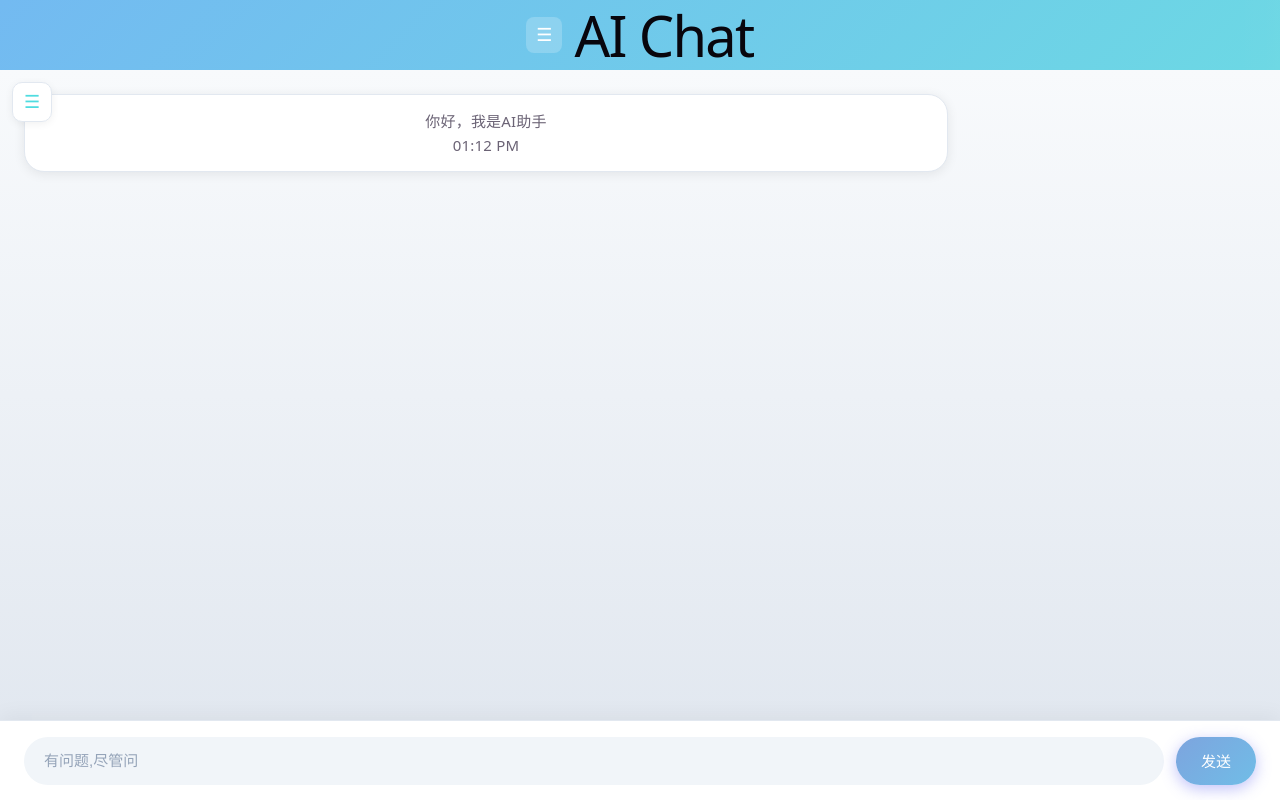
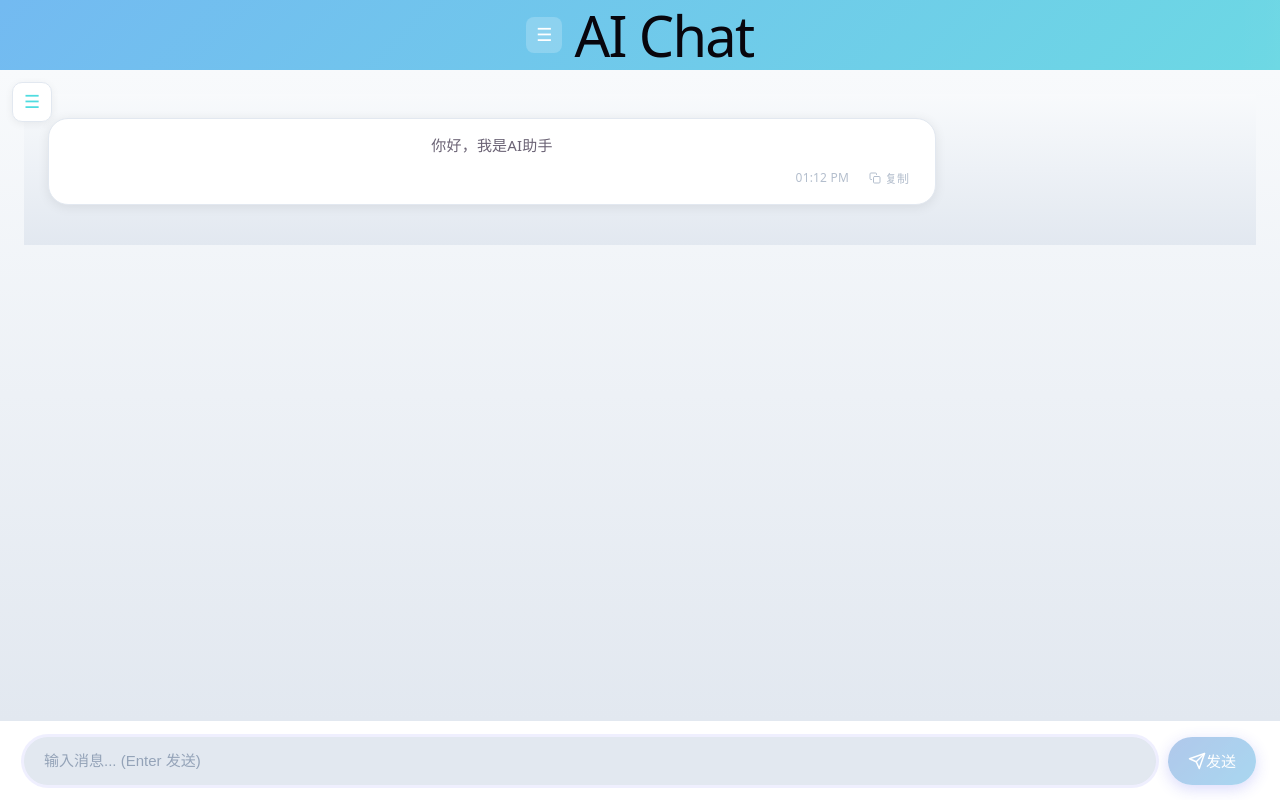
Before and after one commit to raccoan/ai-chat-demo, a React (Vite) app: page /chat/13b56b64-14df-4efa-8edf-567d80291c27 in a window 1280 px wide. Built offline with nearby package versions, Linux system fonts and the light colour scheme; no server answers.

Commit message:
修改样式-回到底部按钮不显示

```diff
--- a/src/App.css
+++ b/src/App.css
@@ -403,3 +403,182 @@ body {
 .conversation-item-wrapper {
   position: relative;
 }
+/* ========== 新增样式 ========== */
+
+.message-footer {
+  display: flex;
+  justify-content: flex-end;
+  align-items: center;
+  gap: 12px;
+  margin-top: 8px;
+  font-size: 12px;
+  color: #94a3b8;
+  opacity: 0.7;
+  /* 始终可见，但半透明不突兀 */
+  transition: opacity 0.2s ease;
+}
+
+.message-footer:hover {
+  opacity: 1;
+  /* 鼠标悬停时更明显 */
+}
+
+.copy-btn {
+  background: transparent;
+  border: none;
+  display: flex;
+  align-items: center;
+  gap: 4px;
+  cursor: pointer;
+  color: #94a3b8;
+  font-size: 12px;
+  padding: 4px 8px;
+  border-radius: 6px;
+  transition: all 0.2s;
+}
+
+.copy-btn span {
+  font-size: 12px;
+}
+
+.copy-btn:hover {
+  background: #f1f5f9;
+  color: #3b82f6;
+}
+
+.message:hover .message-footer {
+  opacity: 1;
+}
+
+.copy-btn {
+  background: transparent;
+  border: none;
+  display: flex;
+  align-items: center;
+  gap: 4px;
+  cursor: pointer;
+  color: #94a3b8;
+  font-size: 12px;
+  padding: 4px 8px;
+  border-radius: 6px;
+  transition: all 0.2s;
+}
+
+.copy-btn span {
+  font-size: 12px;
+}
+
+.copy-btn:hover {
+  background: #f1f5f9;
+  color: #3b82f6;
+}
+/* 打字指示器（三个跳动点） */
+.typing-indicator {
+  display: flex;
+  gap: 6px;
+  align-items: center;
+  padding: 12px 16px;
+  background: white;
+  border-radius: 20px;
+  width: fit-content;
+  margin-bottom: 16px;
+  box-shadow: 0 2px 8px rgba(0, 0, 0, 0.05);
+}
+
+.typing-indicator span {
+  width: 8px;
+  height: 8px;
+  background: #94a3b8;
+  border-radius: 50%;
+  animation: bounce 1.4s infinite ease-in-out both;
+}
+
+.typing-indicator span:nth-child(1) {
+  animation-delay: -0.32s;
+}
+
+.typing-indicator span:nth-child(2) {
+  animation-delay: -0.16s;
+}
+
+@keyframes bounce {
+
+  0%,
+  80%,
+  100% {
+    transform: scale(0.6);
+    opacity: 0.5;
+  }
+
+  40% {
+    transform: scale(1);
+    opacity: 1;
+  }
+}
+
+/* 确保 .chat-container 作为相对定位容器 */
+.chat-container {
+  position: relative;
+  /* 关键！为绝对定位按钮提供锚点 */
+}
+
+/* 回到底部按钮样式 */
+.scroll-to-bottom {
+  position: sticky;
+  bottom: 20px;
+  left: calc(100% - 60px);
+  /* 靠右 */
+  width: 44px;
+  height: 44px;
+  border-radius: 50%;
+  background: white;
+  border: 1px solid #e2e8f0;
+  box-shadow: 0 4px 12px rgba(0, 0, 0, 0.1);
+  cursor: pointer;
+  display: flex;
+  align-items: center;
+  justify-content: center;
+  color: #3b82f6;
+  transition: all 0.2s;
+  z-index: 20;
+  margin-left: auto;
+  margin-right: 20px;
+  margin-bottom: 20px;
+  float: right;
+  clear: both;
+}
+
+.scroll-to-bottom:hover {
+  background: #f8fafc;
+  transform: scale(1.05);
+}
+
+
+/* 侧边栏滚动条美化（与主区域一致） */
+.sidebar::-webkit-scrollbar {
+  width: 4px;
+}
+
+.sidebar::-webkit-scrollbar-track {
+  background: #e2e8f0;
+}
+
+.sidebar::-webkit-scrollbar-thumb {
+  background: #cbd5e1;
+  border-radius: 4px;
+}
+
+/* 会话项删除按钮位置微调（原 wrapper 结构） */
+.conversation-item {
+  position: relative;
+}
+
+.delete-conv {
+  position: absolute;
+  right: 12px;
+  top: 50%;
+  transform: translateY(-50%);
+  background: rgba(255, 255, 255, 0.9);
+  border-radius: 6px;
+  padding: 4px;
+}
--- a/src/components/InputBox.tsx
+++ b/src/components/InputBox.tsx
@@ -1,41 +1,61 @@
-import { useState } from 'react'
+// components/InputBox.tsx
+import { useRef, useEffect, useState } from 'react'
+import { FiSend } from 'react-icons/fi'
+import { motion } from 'framer-motion'
 
 interface InputBoxProps {
-  loading?: boolean
+  loading: boolean
   onSend: (text: string) => void
 }
 
-function InputBox(props: InputBoxProps) {
+function InputBox({ loading, onSend }: InputBoxProps) {
   const [text, setText] = useState('')
+  const inputRef = useRef<HTMLInputElement>(null)
+
+  // 自动聚焦输入框
+  useEffect(() => {
+    inputRef.current?.focus()
+  }, [])
 
   const handleSend = () => {
-    if (!text.trim()) return
+    if (!text.trim() || loading) return
+    onSend(text)
+    setText('')
+    // 发送后重新聚焦
+    inputRef.current?.focus()
+  }
 
-    props.onSend(text)
-
-    setText('')
+  const handleKeyPress = (e: React.KeyboardEvent) => {
+    if (e.key === 'Enter' && !e.shiftKey) {
+      e.preventDefault()
+      handleSend()
+    }
   }
 
   return (
     <div className="input-box">
       <input
+        ref={inputRef}
         value={text}
-        onChange={(e) => {
-          setText(e.target.value)
+        onChange={(e) => setText(e.target.value)}
+        onKeyPress={handleKeyPress}
+        placeholder="输入消息... (Enter 发送)"
+        disabled={loading}
+      />
+      <motion.button
+        onClick={handleSend}
+        disabled={loading || !text.trim()}
+        whileTap={{ scale: 0.95 }}     // 点击时轻微缩小，趣味效果
+        animate={{
+          boxShadow: loading
+            ? '0 0 0 0 rgba(99, 102, 241, 0.7)'
+            : '0 4px 15px rgba(99, 102, 241, 0.4)'
         }}
-        placeholder="有问题,尽管问"
-        onKeyDown={(e) => {
-          if (e.key === 'Enter') {
-            handleSend()
-          }
-        }}
-      />
-
-      <button
-        disabled={props.loading}
-        onClick={handleSend}>
-        {props.loading ? '生成中' : '发送'}
-      </button>
+        transition={{ repeat: loading ? Infinity : 0, duration: 0.8 }}
+      >
+        <FiSend size={18} />
+        <span>发送</span>
+      </motion.button>
     </div>
   )
 }
--- a/src/components/MessageItem.tsx
+++ b/src/components/MessageItem.tsx
@@ -1,50 +1,47 @@
+// components/MessageItem.tsx
+import { useState } from 'react'
 import ReactMarkdown from 'react-markdown'
-
 import { Prism as SyntaxHighlighter } from 'react-syntax-highlighter'
-
 import { oneDark } from 'react-syntax-highlighter/dist/esm/styles/prism'
+import { motion } from 'framer-motion'          // ① 导入动画库
+import { FiCopy, FiCheck } from 'react-icons/fi' // ② 复制图标
 
 interface MessageItemProps {
   role: 'user' | 'assistant'
-  content: string,
-  timestamp: number
+  content: string
+  timestamp: number   // 新增时间戳
 }
 
-// MessageItem.tsx
-const formatTime = (timestamp?: number) => {
-  if (!timestamp || isNaN(timestamp)) return ''
-  const date = new Date(timestamp)
-  // 检查是否有效
-  if (isNaN(date.getTime())) return ''
-  return date.toLocaleTimeString([], { hour: '2-digit', minute: '2-digit' })
+function MessageItem(props: MessageItemProps) {
+  const [copied, setCopied] = useState(false)
+
+  const handleCopy = () => {
+    navigator.clipboard.writeText(props.content)
+    setCopied(true)
+    setTimeout(() => setCopied(false), 2000)
   }
 
-// JSX 中
+  // 格式化时间
+  const timeStr = new Date(props.timestamp).toLocaleTimeString([], {
+    hour: '2-digit',
+    minute: '2-digit'
+  })
 
-
-function MessageItem(props: MessageItemProps) {
-
-  console.log(props.timestamp, typeof props.timestamp)
   return (
-    <div
-      className={
-        props.role === 'user'
-          ? 'message user'
-          : 'message assistant'
-      }
+    <motion.div                            // ③ 使用 motion.div 实现动画
+      className={`message ${props.role}`}
+      initial={{ opacity: 0, y: 20 }}     // 初始：透明 + 下移
+      animate={{ opacity: 1, y: 0 }}      // 结束：可见 + 原位
+      transition={{ duration: 0.3 }}      // 动画时长
+      whileHover={{ scale: 1.02 }}        // ④ 悬停时稍微放大（趣味效果）
     >
+      <div className="message-content">
         <ReactMarkdown
           components={{
             code({ className, children }) {
-            const match = /language-(\w+)/.exec(
-              className || ''
-            )
-
+              const match = /language-(\w+)/.exec(className || '')
               return match ? (
-              <SyntaxHighlighter
-                style={oneDark}
-                language={match[1]}
-              >
+                <SyntaxHighlighter style={oneDark} language={match[1]}>
                   {String(children).replace(/\n$/, '')}
                 </SyntaxHighlighter>
               ) : (
@@ -55,8 +52,16 @@ function MessageItem(props: MessageItemProps) {
         >
           {props.content}
         </ReactMarkdown>
-      <div className="message-time">{formatTime(props.timestamp)}</div>
       </div>
+
+      <div className="message-footer">
+        <span className="message-time">{timeStr}</span>
+        <button className="copy-btn" onClick={handleCopy}>
+          {copied ? <FiCheck /> : <FiCopy />}
+          <span>{copied ? '已复制' : '复制'}</span>
+        </button>
+      </div>
+    </motion.div>
   )
 }
 
--- a/src/components/MessageList.tsx
+++ b/src/components/MessageList.tsx
@@ -1,4 +1,7 @@
-import { useEffect, useRef } from 'react'
+// components/MessageList.tsx
+import { useEffect, useRef, useState } from 'react'
+import { motion, AnimatePresence } from 'framer-motion'
+import { FiChevronDown } from 'react-icons/fi'
 import MessageItem from './MessageItem'
 import type { Message } from '../types/message'
 
@@ -7,31 +10,80 @@ interface MessageListProps {
   loading: boolean
 }
 
-function MessageList(props: MessageListProps) {
+function MessageList({ messages, loading }: MessageListProps) {
   const bottomRef = useRef<HTMLDivElement>(null)
+  const containerRef = useRef<HTMLDivElement>(null)
+  const [showScrollBtn, setShowScrollBtn] = useState(false)
 
+  // 滚动到底部
+  const scrollToBottom = () => {
+    bottomRef.current?.scrollIntoView({ behavior: 'smooth' })
+  }
+
+  // 检查滚动位置并更新按钮显示状态
+  const checkScrollPosition = () => {
+    if (!containerRef.current) return
+    const { scrollTop, scrollHeight, clientHeight } = containerRef.current
+    const distanceFromBottom = scrollHeight - scrollTop - clientHeight
+    const shouldShow = distanceFromBottom > 200  // 距离底部超过200px时显示
+    setShowScrollBtn(shouldShow)
+  }
+
+  // 监听滚动事件
   useEffect(() => {
-    bottomRef.current?.scrollIntoView({ behavior: 'smooth' })
-  }, [props.messages, props.loading])
+    const container = containerRef.current
+    if (!container) return
+    container.addEventListener('scroll', checkScrollPosition)
+    // 初始检查一次（防止一开始就在底部却显示了按钮）
+    checkScrollPosition()
+    return () => container.removeEventListener('scroll', checkScrollPosition)
+  }, [])
+
+  // 消息变化时滚动到底部，并重新检查按钮状态
+  useEffect(() => {
+    scrollToBottom()
+    // 延迟一下再检查，确保滚动完成
+    setTimeout(() => checkScrollPosition(), 100)
+  }, [messages, loading])
 
   return (
-    <div>
-      {props.messages.map((item, index) => (
+    <div
+      className="chat-container"
+      ref={containerRef}
+      style={{ position: 'relative' }}  // 确保绝对定位按钮的参考系
+    >
+      {messages.map((msg, idx) => (
         <MessageItem
-          key={index}
-          role={item.role}
-          content={item.content}
-          timestamp={item.timestamp}
+          key={idx}
+          role={msg.role}
+          content={msg.content}
+          timestamp={msg.timestamp}
         />
       ))}
 
-      {props.loading && (
-        <div className="message assistant">
-          AI正在输入...
+      {loading && (
+        <div className="typing-indicator">
+          <span></span><span></span><span></span>
         </div>
       )}
 
       <div ref={bottomRef} />
+
+      <AnimatePresence>
+        {showScrollBtn && (
+          <motion.button
+            className="scroll-to-bottom"
+            onClick={scrollToBottom}
+            initial={{ opacity: 0, scale: 0.8 }}
+            animate={{ opacity: 1, scale: 1 }}
+            exit={{ opacity: 0, scale: 0.8 }}
+            whileHover={{ y: -2 }}
+          >
+            <FiChevronDown size={24} />
+
+          </motion.button>
+        )}
+      </AnimatePresence>
     </div>
   )
 }
```
Lines whose indentation alone changed are shown as unchanged.
